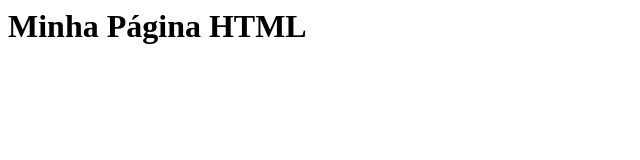
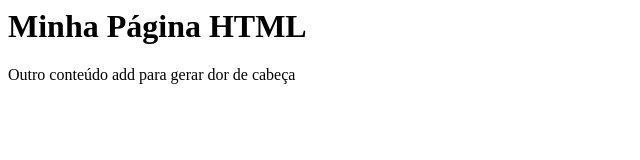
Before and after one commit to ingridmm/gama-no-github, a plain HTML site: page index.html in a window 1280 px wide. Shown: the whole page, without its empty margins (0-640 px from the left). Drawn offline with Linux system fonts and the light colour scheme.

Commit message:
outro commit, desta vez em master

```diff
--- a/index.html
+++ b/index.html
@@ -1,5 +1,6 @@
 <html>
     <body>
         <h1>Minha Página HTML</h1>
+        <p> Outro conteúdo add para gerar dor de cabeça</p>
     </body>
 </html>
```
